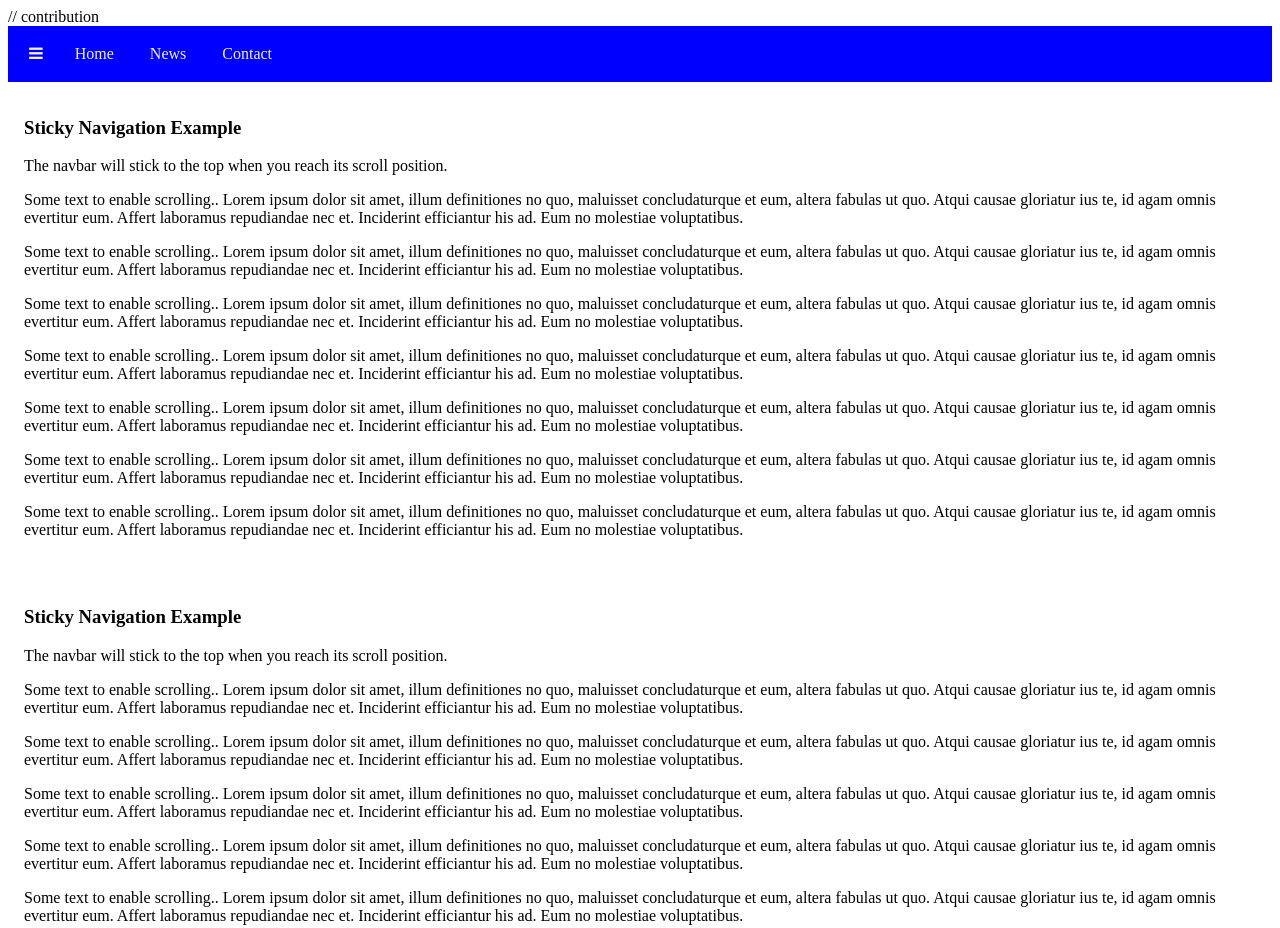
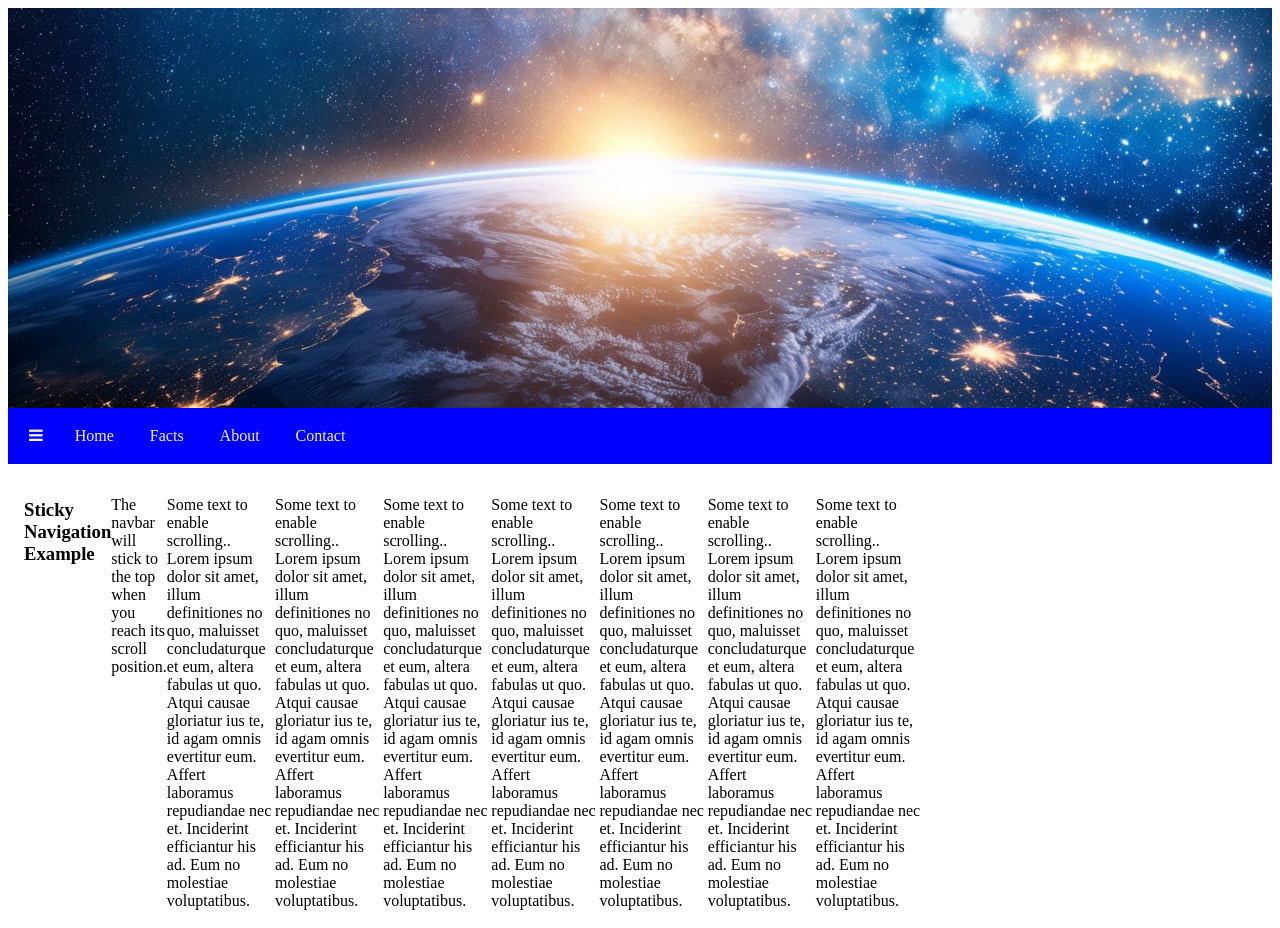
Before and after one commit to HappyLuis3/climateCri, a plain HTML site: page index.html in a window 1280 px wide. Shown: the top 928 px of the page. Drawn offline with Linux system fonts and the light colour scheme.

Commit message:
messing with sticky navbar

```diff
--- a/backcs.css
+++ b/backcs.css
@@ -3,7 +3,17 @@
     display: flex;
 }
 
+.top-image {
+  height: 400px;
+  overflow: hidden;
+}
 
+.top-image img {
+  width: 100%;
+  height: 100%;
+  object-fit: cover;
+  display: block;
+}
 
 /* to modify the bar her */
 #navbar {
@@ -33,7 +43,9 @@ distance of each other */
 
 
   .content {
+    display: flex;
     padding: 16px;
+    max-width: 900px;
 }
 
 
--- a/index.html
+++ b/index.html
@@ -1,5 +1,4 @@
 <!DOCTYPE html>
-// contribution
 <html>
     <head>
         <meta charset="UTF-8">
@@ -8,15 +7,10 @@
         <link rel="stylesheet" href="https://cdnjs.cloudflare.com/ajax/libs/font-awesome/4.7.0/css/font-awesome.min.css">
 
     </head>
-
-    <!-- note
-     will clean up the css after just getiing some things setup and ready alot of it has redudent shit
-     also the html needs some more stuff i was just having trouble with the html formating i
-     left some things if you want to change that.
-    -->
-
-
     <body>
+      <div class="top-image">
+        <img src="earth.jpg" alt="Climate Image">
+      </div>
 
       <div id="navbar">
           <!-- the burger chnage later when i figure it out -->
@@ -26,9 +20,10 @@
 
           <!--the links -->
           <div id="myLinks">
-              <a href="#home">Home</a>
-              <a href="#news">News</a>
-              <a href="#contact">Contact</a>
+              <a href="#">Home</a>
+              <a href="#">Facts</a>
+              <a href="#">About</a>
+              <a href="#">Contact</a>
           </div>
       </div>
 
@@ -75,6 +70,10 @@
         <p>Some text to enable scrolling.. Lorem ipsum dolor sit amet, illum definitiones no quo, maluisset concludaturque et eum, altera fabulas ut quo. Atqui causae gloriatur ius te, id agam omnis evertitur eum. Affert laboramus repudiandae nec et. Inciderint efficiantur his ad. Eum no molestiae voluptatibus.</p>
         <p>Some text to enable scrolling.. Lorem ipsum dolor sit amet, illum definitiones no quo, maluisset concludaturque et eum, altera fabulas ut quo. Atqui causae gloriatur ius te, id agam omnis evertitur eum. Affert laboramus repudiandae nec et. Inciderint efficiantur his ad. Eum no molestiae voluptatibus.</p>
       </div>
+
+      <footer>
+        <p>©2025 Awesome Climate Facts Inc. All Rights Reserved.</p>
+      </footer>
     </body>
 
 
```
Also changed, not shown: earth.jpg (added). Lines whose indentation alone changed are shown as unchanged.
